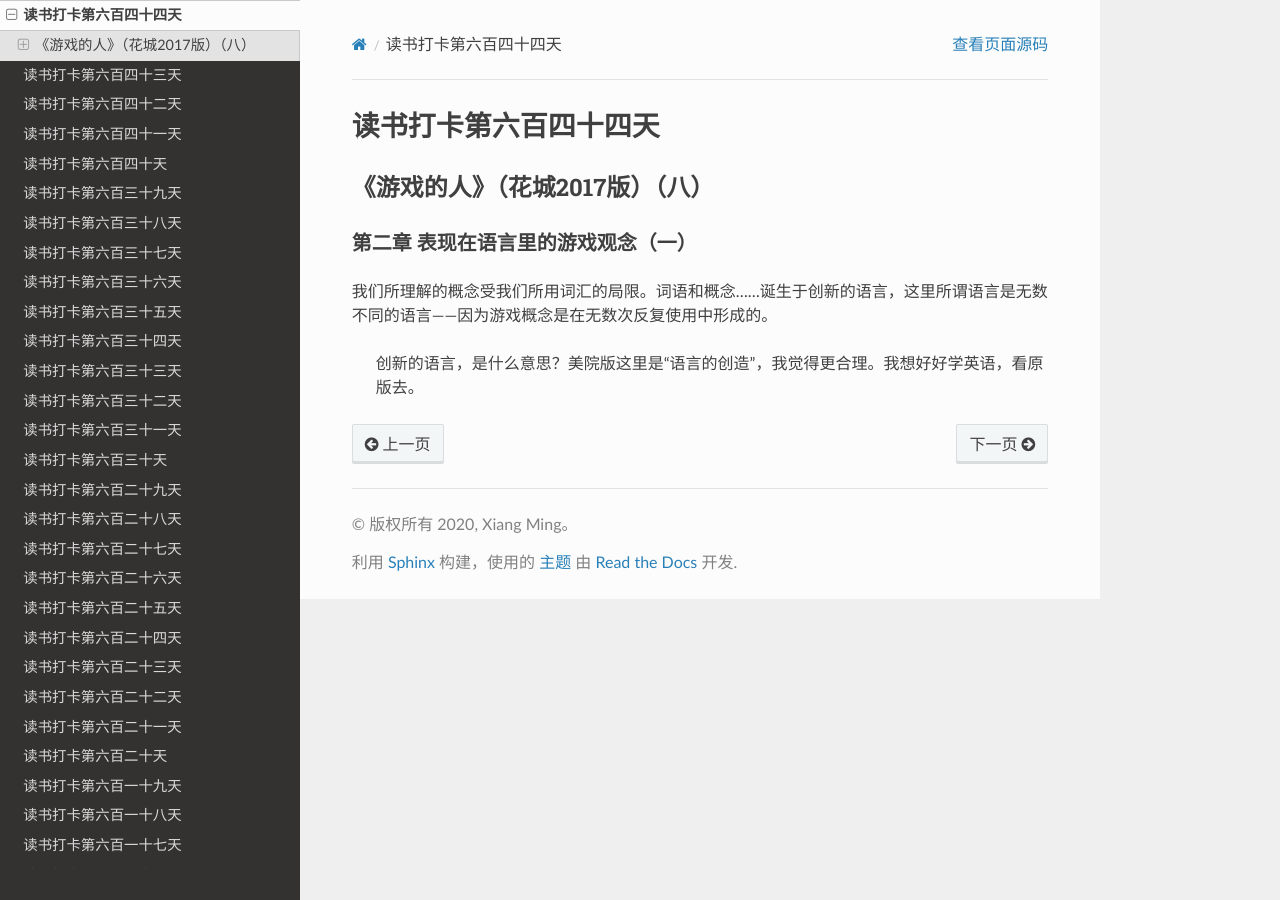
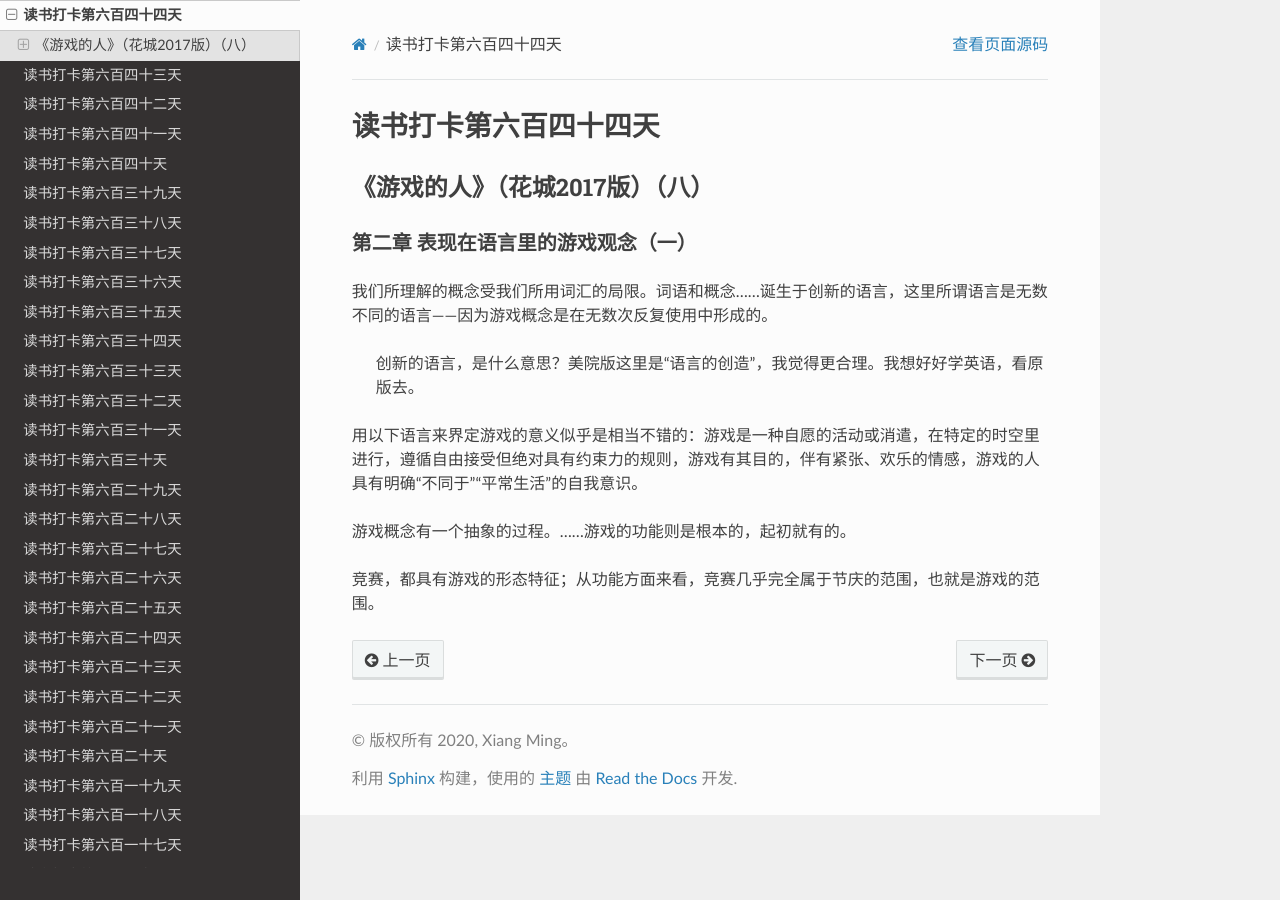
Before and after one commit to xiangming1975/reading, a Sphinx documentation site: the page built from source/2022-08-23.md, in a window 1280 px wide. Built offline with Sphinx 7.4.7 and the Read the Docs theme 2.0.0, drawn with Linux system fonts in a browser that asks for light colours.

Commit message:
自动提交时间: 2022-08-24T21:32:49,144189376+08:00

```diff
--- a/source/2022-08-23.md
+++ b/source/2022-08-23.md
@@ -4,3 +4,9 @@
 
 我们所理解的概念受我们所用词汇的局限。词语和概念……诞生于创新的语言，这里所谓语言是无数不同的语言——因为游戏概念是在无数次反复使用中形成的。
 > 创新的语言，是什么意思？美院版这里是“语言的创造”，我觉得更合理。我想好好学英语，看原版去。
+
+用以下语言来界定游戏的意义似乎是相当不错的：游戏是一种自愿的活动或消遣，在特定的时空里进行，遵循自由接受但绝对具有约束力的规则，游戏有其目的，伴有紧张、欢乐的情感，游戏的人具有明确“不同于”“平常生活”的自我意识。
+
+游戏概念有一个抽象的过程。……游戏的功能则是根本的，起初就有的。
+
+竞赛，都具有游戏的形态特征；从功能方面来看，竞赛几乎完全属于节庆的范围，也就是游戏的范围。
```
